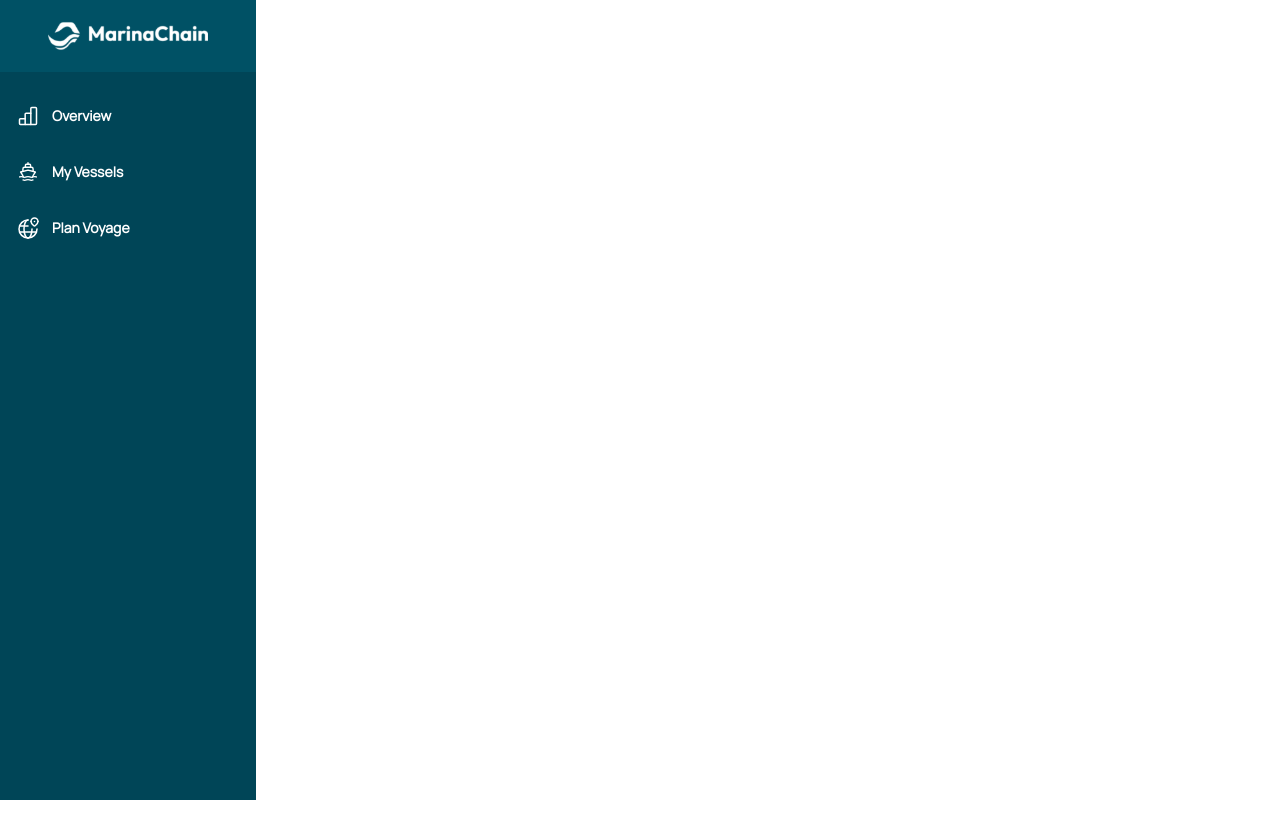
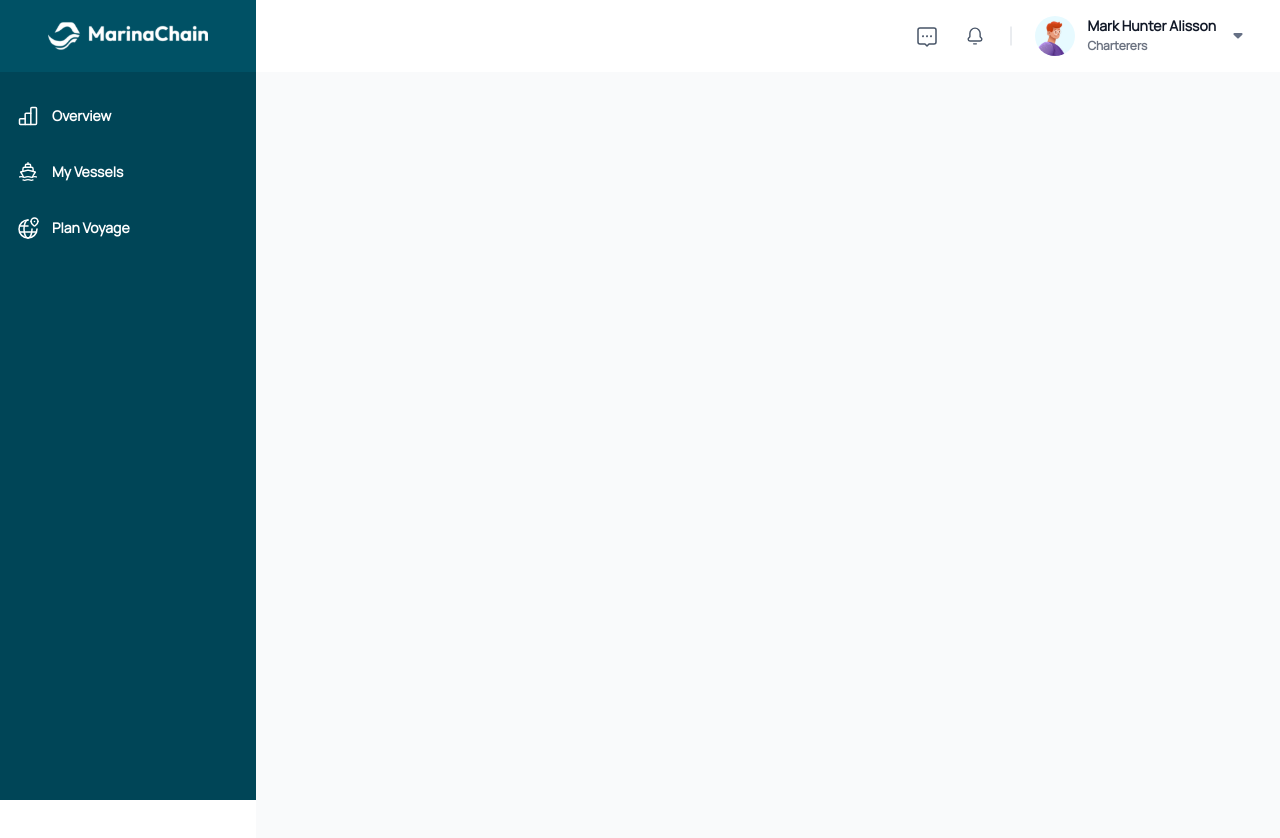
Before and after one commit to jonathanjie/mrn-frontend, a Vue app: page / in a window 1280 px wide. Shown: the top 838 px of the page. Before the commit the page ends 800 px from the top, so only its background shows below. Built offline with nearby package versions, Linux system fonts and the light colour scheme.

Commit message:
Add header and arrange components in flexbox

```diff
--- a/src/App.vue
+++ b/src/App.vue
@@ -1,10 +1,20 @@
 <script setup>
 import SideNav from './components/SideNav'
+import WebHeader from './components/WebHeader.vue'
 
 </script>
 
 <template>
-  <SideNav />
+  <div class="flex items-start items-stretch">
+    <div>
+      <SideNav class=""/>
+    </div>
+    <div class="grow h-screen">
+      <WebHeader class="sticky"/>
+      <div class="flex bg-backgroundgray h-full"></div>
+    </div>
+
+  </div>
 </template>
 
 <style>
```
